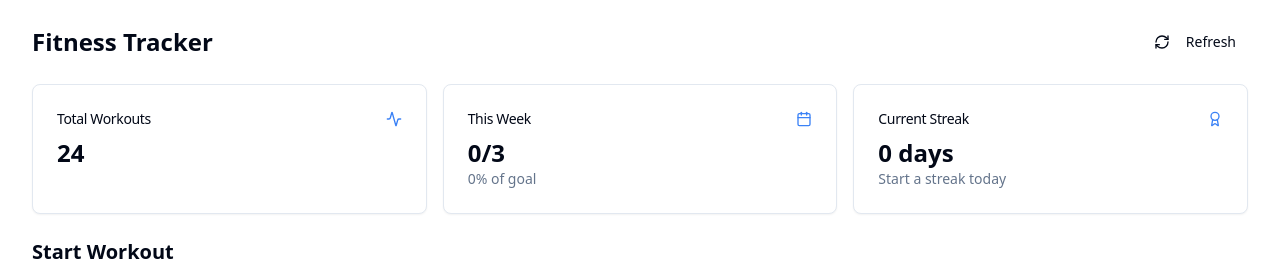
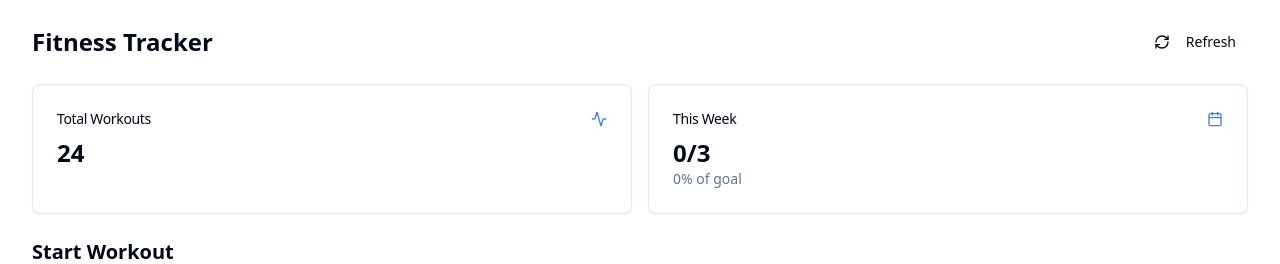
Before and after one commit to yarivashkenazy/fit-journey-chronicle, a React (Vite) app: page / in a window 1280 px wide. Shown: the top 264 px of the page. Built offline with nearby package versions, Linux system fonts and the light colour scheme; no server answers.

Commit message:
Remove current streak feature

```diff
--- a/src/pages/Dashboard.tsx
+++ b/src/pages/Dashboard.tsx
@@ -1,14 +1,15 @@
+
 import { useEffect, useState } from "react";
 import { useNavigate } from "react-router-dom";
 import { Button } from "@/components/ui/button";
-import { Activity, Award, CalendarIcon, RefreshCw } from "lucide-react";
+import { Activity, CalendarIcon, RefreshCw } from "lucide-react";
 import StatsCard from "@/components/StatsCard";
 import ProgressChart from "@/components/ProgressChart";
 import WeeklyProgress from "@/components/WeeklyProgress";
 import ActivityCalendar from "@/components/ActivityCalendar";
 import GoalSetting from "@/components/GoalSetting";
 import { getActiveWorkoutGoal, getWorkoutLogs, getWorkouts, initializeStorage } from "@/utils/storageService";
-import { calculateCurrentStreak, calculateWeeklyGoalProgress, calculateWorkoutStats } from "@/utils/statsUtils";
+import { calculateWorkoutStats, calculateWeeklyGoalProgress } from "@/utils/statsUtils";
 import { WorkoutStats } from "@/types/workout";
 import WorkoutButton from "@/components/WorkoutButton";
 
@@ -16,7 +17,6 @@ const Dashboard = () => {
   const navigate = useNavigate();
   const [stats, setStats] = useState<WorkoutStats | null>(null);
   const [weeklyGoal, setWeeklyGoal] = useState({ current: 0, target: 3, percentage: 0 });
-  const [currentStreak, setCurrentStreak] = useState(0);
   const [isLoading, setIsLoading] = useState(false);
 
   const loadData = () => {
@@ -37,10 +37,6 @@ const Dashboard = () => {
       const progress = calculateWeeklyGoalProgress(logs, activeGoal.frequency);
       setWeeklyGoal(progress);
     }
-
-    // Calculate current streak
-    const streak = calculateCurrentStreak(logs);
-    setCurrentStreak(streak);
 
     setIsLoading(false);
   };
@@ -72,7 +68,7 @@ const Dashboard = () => {
       </div>
 
       {/* Stats Overview */}
-      <div className="grid grid-cols-1 gap-4 sm:grid-cols-3">
+      <div className="grid grid-cols-1 gap-4 sm:grid-cols-2">
         <StatsCard
           title="Total Workouts"
           value={stats.totalWorkouts}
@@ -83,12 +79,6 @@ const Dashboard = () => {
           value={`${weeklyGoal.current}/${weeklyGoal.target}`}
           icon={<CalendarIcon className="h-4 w-4" />}
           description={`${weeklyGoal.percentage}% of goal`}
-        />
-        <StatsCard
-          title="Current Streak"
-          value={`${currentStreak} day${currentStreak !== 1 ? 's' : ''}`}
-          icon={<Award className="h-4 w-4" />}
-          description={currentStreak > 0 ? "Keep it up!" : "Start a streak today"}
         />
       </div>
 
```
